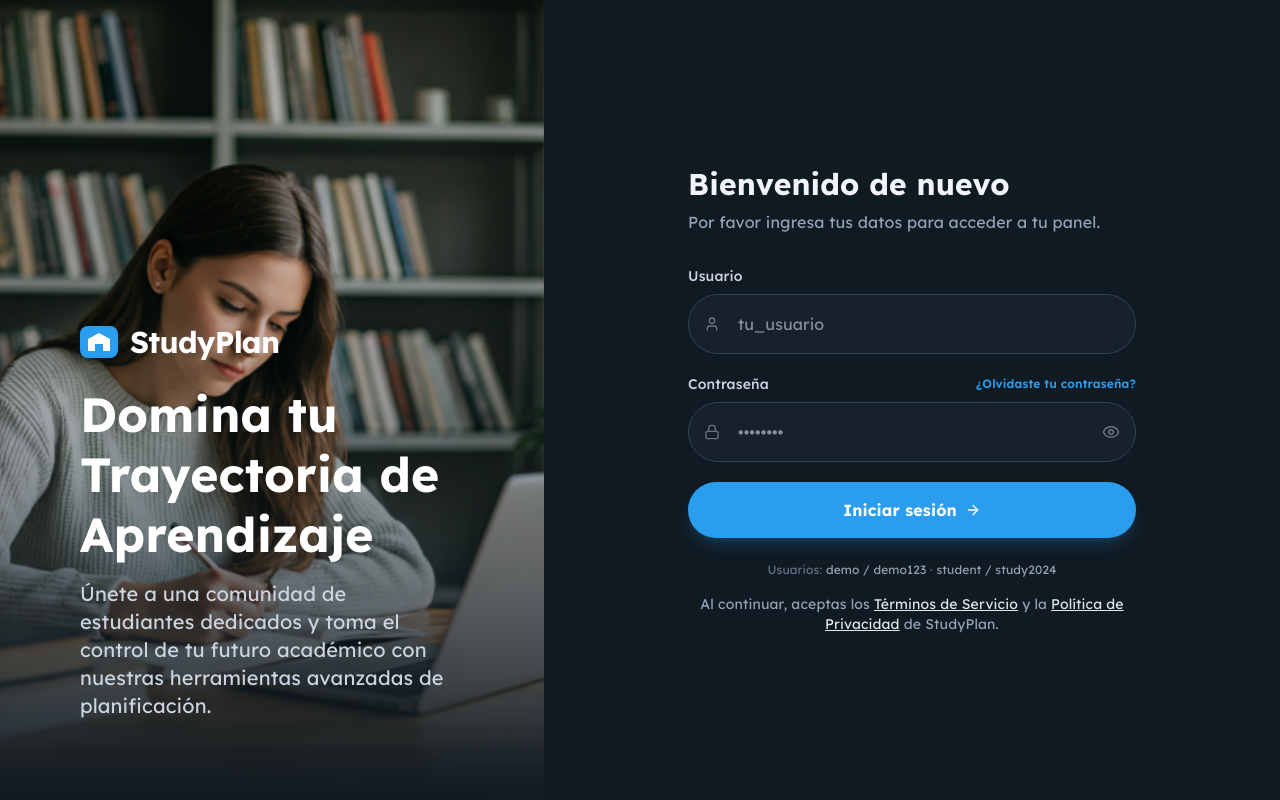
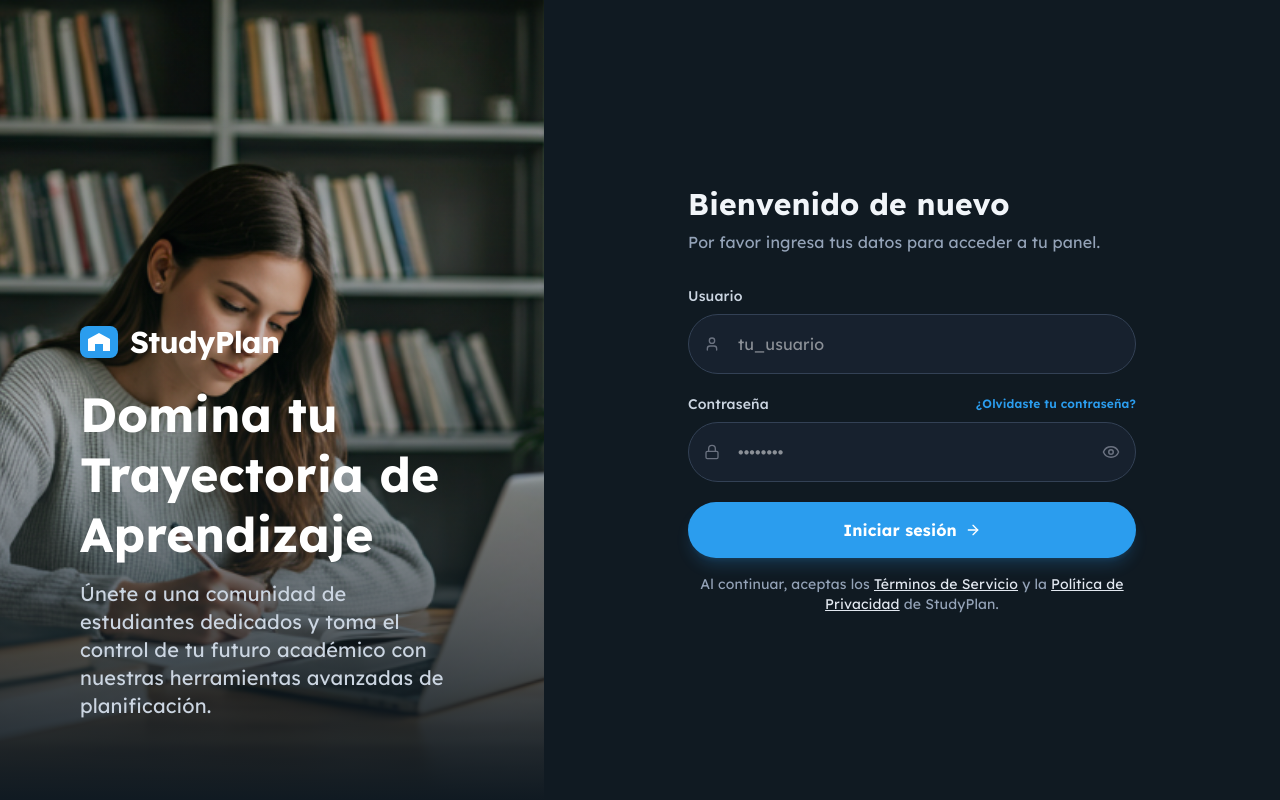
Before and after one commit to Integrative-Project-1/sp_frontend, a React (Vite) app: page /login in a window 1280 px wide. Built offline with nearby package versions, Linux system fonts and the light colour scheme; no server answers.

Commit message:
remove demo credentials hint from login page

```diff
--- a/src/pages/LoginPage.jsx
+++ b/src/pages/LoginPage.jsx
@@ -254,15 +254,6 @@ const LoginPage = () => {
           </form>
 
           {/* Hint credenciales demo */}
-          <p
-            className="mt-6 text-center text-[#64748b]"
-            style={{ fontSize: '12px', lineHeight: '16px' }}
-          >
-            Usuarios:{' '}
-            <span className="text-[#94a3b8]">demo / demo123</span>
-            {' · '}
-            <span className="text-[#94a3b8]">student / study2024</span>
-          </p>
 
           {/* Legal */}
           <p
```
